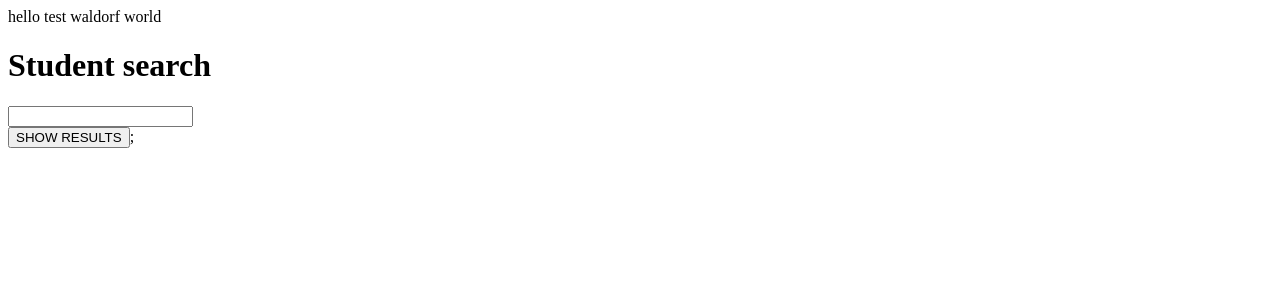
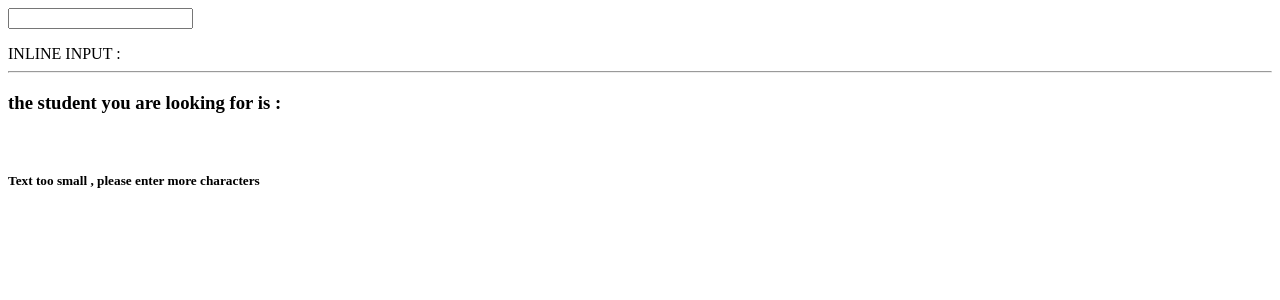
Before and after one commit to ash-sp-cole/waldorfOnline, a React (Create React App) app in the folder waldorf/: page / in a window 1280 px wide. Shown: the top 300 px of the page. Built offline with nearby package versions, Linux system fonts and the light colour scheme.

Commit message:
redux state management

```diff
--- a/waldorf/src/App.js
+++ b/waldorf/src/App.js
@@ -1,76 +1,71 @@
 import React, { Component } from 'react';
+import Display from "./Display/display";
 import Search from './search';
-import Display from './Display/display';
-
-
+import Validation from './validation/validation';
+import Char from './charComponent/char';
 
 
 class App extends Component {
 
 state = {
+userInput: ''
 
-    name: ["david", "sam", "alina", "bree"],
-    showSearch: false
-
-  }
-
-  searchChangeHandler = (e) => {
-
-    this.setState({ name: e.target.value })
-
-
-  }
-
-  toggleSearchHandler = (e) => {
-
-    const doesShow = this.state.showSearch;
-    this.setState({ showSearch: !doesShow });
-
-
-  }
-
-  render() {
-
-    let showDisplay = null;
-
-
-    if (this.state.showSearch) {
-
-      showDisplay = (
-
-        <div>
-          {this.state.name.map(name => {
-
-            return <Display
-              name={name}
-
-            />
-
-          })}
-
-
-        </div>
-      )
 
 }
 
 
 
-    return (
-      <div>
-        hello test waldorf world
-<Search
-          searchStudent={this.searchChangeHandler} />
+inputChangeHandler = (e)=>{
+
+this.setState({
+  userInput: e.target.value
+})
 
 
-        <button
-          onClick={this.toggleSearchHandler}>
-          SHOW RESULTS
-        </button>
-        {showDisplay};
+
+}
+
+
+
+
+
+
+
+
+render(){
+
+const charList = this.state.userInput.split('').map(ch => {
+
+  return <Char  character={ch}/>
+
+
+
+});
+
+
+return (
+
+<div>
+
+ <input type ='text'
+ onChange= {this.inputChangeHandler}
+  value={this.state.userInput}></input>
+  <p>
+
+    INLINE INPUT :
+    {this.state.userInput}
+    <hr/>
+  </p>
+  <Display name={this.state.userInput}/>
+
+  <Validation size = {this.state.userInput.length}/>
+   {charList}
 </div>
 
+
 )
+
+
 
 }
 
--- a/waldorf/src/Display/display.js
+++ b/waldorf/src/Display/display.js
@@ -10,10 +10,10 @@ const Display = (props) => {
         <div>
 
             <h3> the student you are looking for is : </h3>
+
+            <br />
+
             <h5> {props.name}</h5>
-            <br />
-            <h5> {props.student} </h5>
-
         </div>
 
     )
--- /dev/null
+++ b/waldorf/src/charComponent/char.js
@@ -0,0 +1,31 @@
+import React from 'react';
+
+
+
+const Char = (props) => {
+
+
+    const style = {
+
+        display: 'inline-block',
+        padding: '16px',
+        margin: '16px',
+        border: '1px solid black'
+
+    }
+
+
+
+
+   return (
+<div style ={style}>
+        {props.character}
+
+
+</div>
+
+
+   )
+}
+
+export default Char;
--- a/waldorf/src/search.js
+++ b/waldorf/src/search.js
@@ -9,9 +9,8 @@ return (
 <div>
     <h1> Student search </h1>
 
-    <input type="text" onChange = {props.searchStudent} >
+    <input type="text" onChange = {props.name} ></input>
 
-    </input>
 
 </div>
 
--- /dev/null
+++ b/waldorf/src/validation/validation.js
@@ -0,0 +1,34 @@
+import React from 'react';
+
+
+
+
+
+const Validation = (props) => {
+
+let validMessage = " text long enough ";
+
+
+{
+
+    if ( props.size <= 5) {
+          validMessage =  'Text too small , please enter more characters' ;
+
+        }
+
+    }
+
+
+
+
+
+return (
+<div>
+
+<h5> {validMessage} </h5>
+</div>
+)
+}
+
+
+export default Validation;
```
Lines whose indentation alone changed are shown as unchanged.
